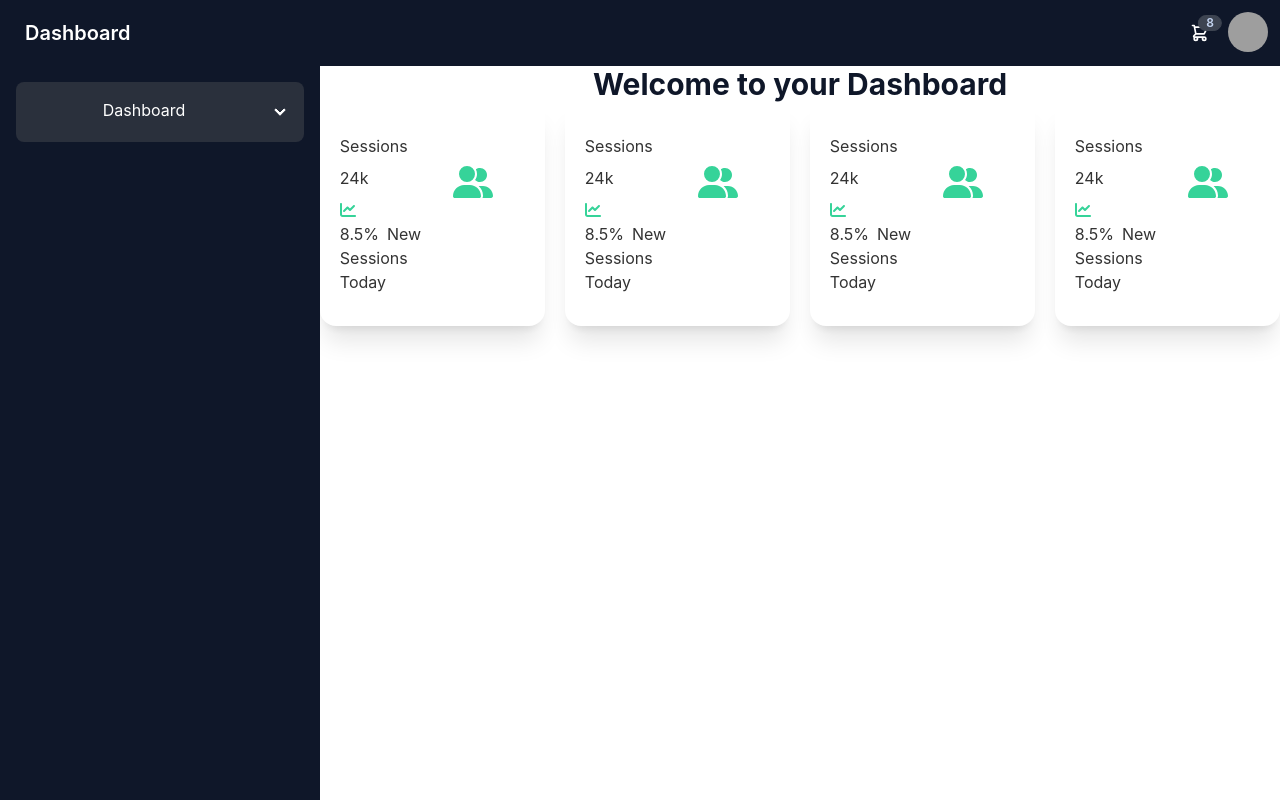
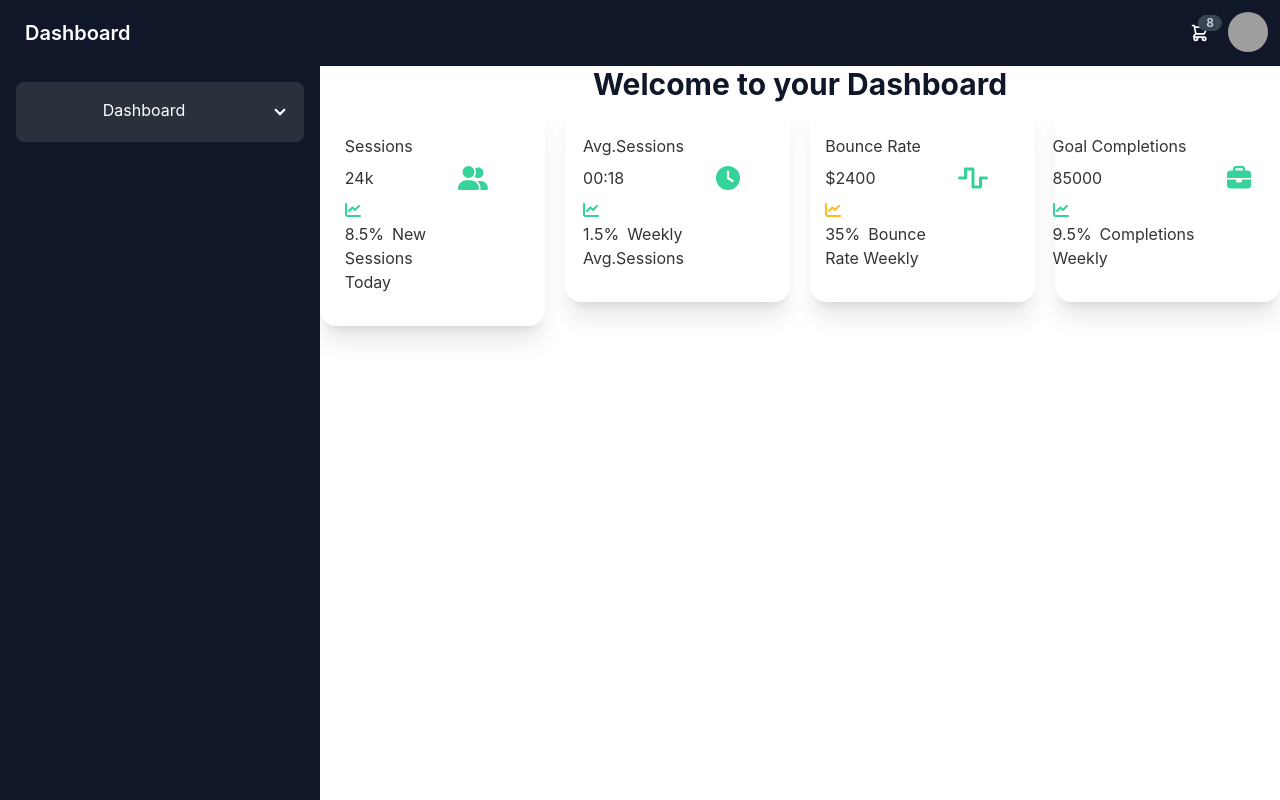
Before and after one commit to mdmitho/My-Deshboard-Client-Site, a React (Create React App) app: page /dashboard/analytics in a window 1280 px wide. Built offline with nearby package versions, Linux system fonts and the light colour scheme; grey boxes are pictures that could not be loaded.

Commit message:
analytics card content done

```diff
--- a/src/components/Dashboard/Analytics/AnalyticsCard/AnalyticsCard.js
+++ b/src/components/Dashboard/Analytics/AnalyticsCard/AnalyticsCard.js
@@ -1,11 +1,17 @@
-import { faChartLine, faUserGroup } from "@fortawesome/free-solid-svg-icons";
+import {
+    faBriefcase,
+  faChartLine,
+  faClock,
+  faUserGroup,
+  faWaveSquare,
+
+} from "@fortawesome/free-solid-svg-icons";
 import { FontAwesomeIcon } from "@fortawesome/react-fontawesome";
 import React from "react";
 
-
 const AnalyticsCard = () => {
   return (
-    <div className="container mx-auto row grid  gap-5 xl:grid-cols-4 lg:grid-cols-3 md:grid-cols-3 grid-cols-1 ">
+    <div className="container mx-auto row grid  gap-5 xl:grid-cols-4 lg:grid-cols-3 md:grid-cols-2 grid-cols-1 ">
       <div className="cols-md-6 cols-lg-3">
         <div class="card  bg-base-100 shadow-xl">
           <div class="card-body">
@@ -29,7 +35,7 @@ const AnalyticsCard = () => {
                 <p>
                   <FontAwesomeIcon
                     icon={faUserGroup}
-                    className=" text-success h-8 align-middle p-8"
+                    className=" text-success h-6 align-middle p-8"
                   ></FontAwesomeIcon>
                 </p>
               </div>
@@ -42,8 +48,8 @@ const AnalyticsCard = () => {
           <div class="card-body">
             <div className="row flex justify-center">
               <div className="col text-left">
-                <p>Sessions</p>
-                <h1 className="my-2">24k</h1>
+                <p>Avg.Sessions</p>
+                <h1 className="my-2">00:18</h1>
                 <p>
                   <span className="mr-2">
                     {" "}
@@ -51,16 +57,16 @@ const AnalyticsCard = () => {
                       icon={faChartLine}
                       className=" text-success inline-block mr-2"
                     ></FontAwesomeIcon>
-                    8.5%
+                    1.5%
                   </span>
-                  New Sessions Today
+                  Weekly Avg.Sessions
                 </p>
               </div>
               <div className="col-auto align-center">
                 <p>
                   <FontAwesomeIcon
-                    icon={faUserGroup}
-                    className=" text-success h-8 align-middle p-8"
+                    icon={faClock}
+                    className=" text-success h-6 align-middle p-8"
                   ></FontAwesomeIcon>
                 </p>
               </div>
@@ -73,25 +79,25 @@ const AnalyticsCard = () => {
           <div class="card-body">
             <div className="row flex justify-center">
               <div className="col text-left">
-                <p>Sessions</p>
-                <h1 className="my-2">24k</h1>
+                <p>Bounce Rate</p>
+                <h1 className="my-2">$2400</h1>
                 <p>
                   <span className="mr-2">
                     {" "}
                     <FontAwesomeIcon
                       icon={faChartLine}
-                      className=" text-success inline-block mr-2"
+                      className=" text-warning inline-block mr-2"
                     ></FontAwesomeIcon>
-                    8.5%
+                    35%
                   </span>
-                  New Sessions Today
+                  Bounce Rate Weekly
                 </p>
               </div>
               <div className="col-auto align-center">
                 <p>
                   <FontAwesomeIcon
-                    icon={faUserGroup}
-                    className=" text-success h-8 align-middle p-8"
+                    icon={faWaveSquare}
+                    className=" text-success h-6 align-middle p-8"
                   ></FontAwesomeIcon>
                 </p>
               </div>
@@ -104,8 +110,8 @@ const AnalyticsCard = () => {
           <div class="card-body">
             <div className="row flex justify-center">
               <div className="col text-left">
-                <p>Sessions</p>
-                <h1 className="my-2">24k</h1>
+                <p>Goal Completions</p>
+                <h1 className="my-2">85000</h1>
                 <p>
                   <span className="mr-2">
                     {" "}
@@ -113,16 +119,16 @@ const AnalyticsCard = () => {
                       icon={faChartLine}
                       className=" text-success inline-block mr-2"
                     ></FontAwesomeIcon>
-                    8.5%
+                    9.5%
                   </span>
-                  New Sessions Today
+                  Completions Weekly
                 </p>
               </div>
               <div className="col-auto align-center">
                 <p>
                   <FontAwesomeIcon
-                    icon={faUserGroup}
-                    className=" text-success h-8 align-middle p-8"
+                    icon={faBriefcase}
+                    className=" text-success h-6 align-middle p-8"
                   ></FontAwesomeIcon>
                 </p>
               </div>
```
